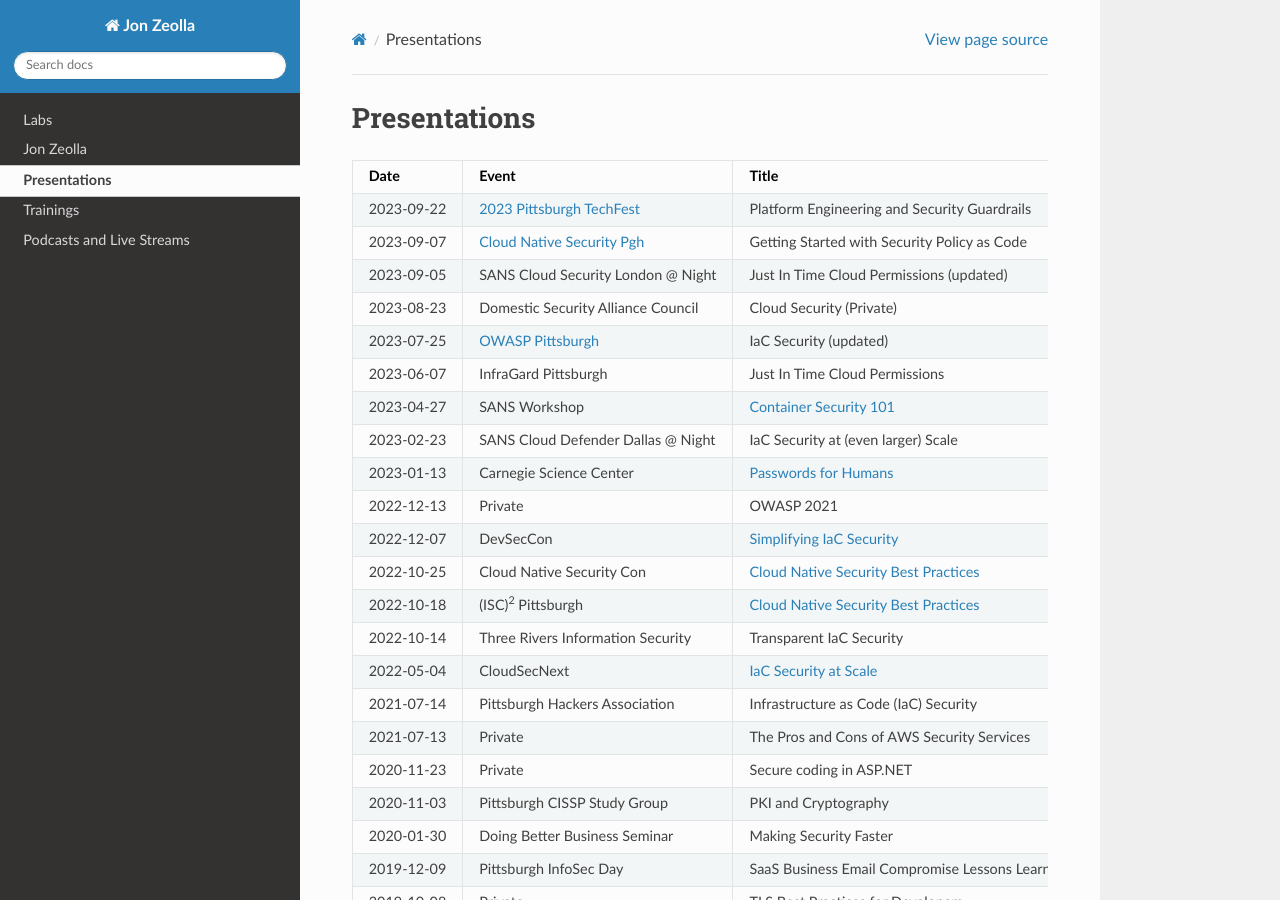
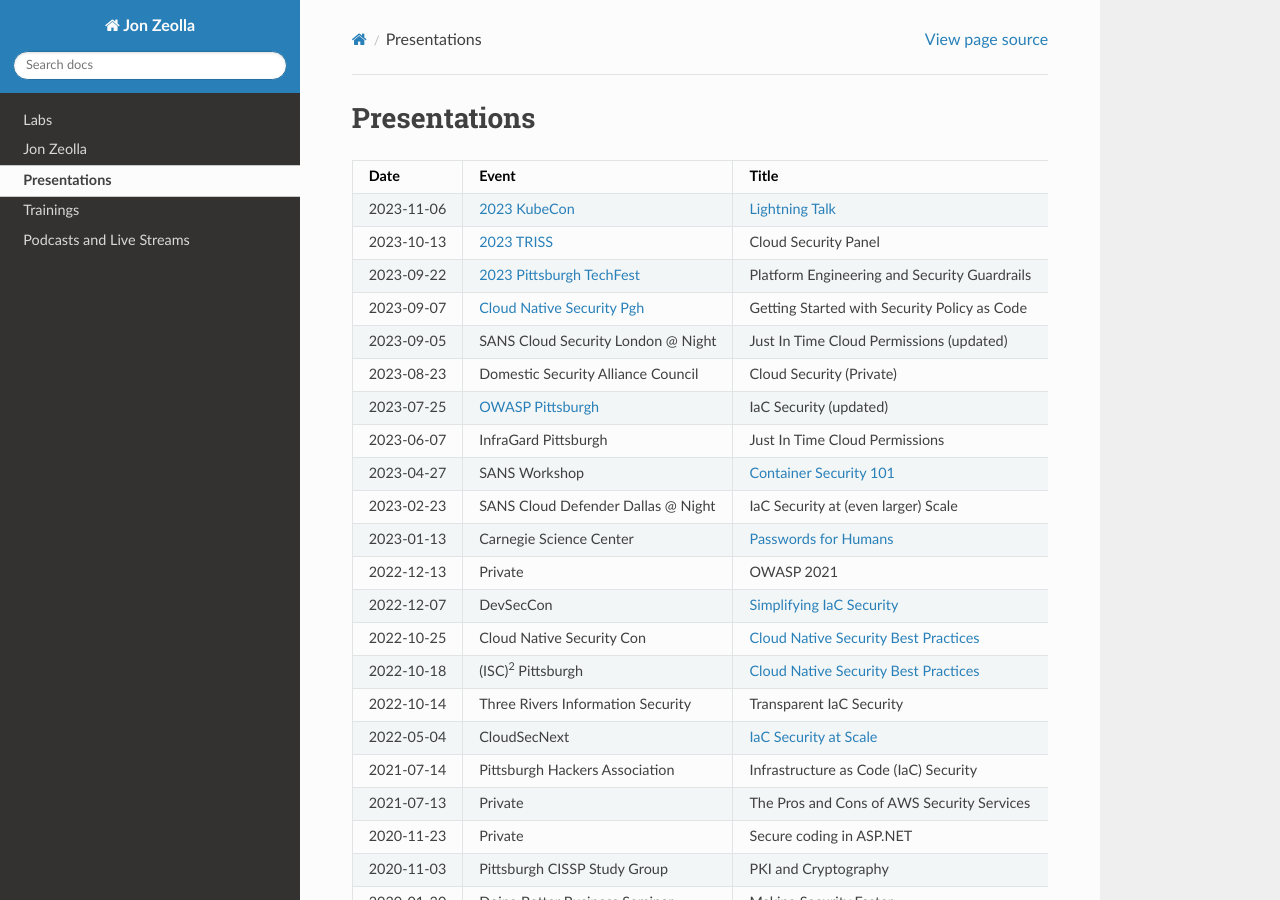
Before and after one commit to JonZeolla/JonZeolla.github.io, a Sphinx documentation site: the page built from docs/ref/content.md, in a window 1280 px wide and 900 px high. Built offline with Sphinx 7.4.7 and the Read the Docs theme 2.0.0, drawn with Linux system fonts in a browser that asks for light colours.

Commit message:
Add 2023 TRISS and KubeCon

```diff
--- a/docs/ref/content.md
+++ b/docs/ref/content.md
@@ -9,6 +9,8 @@
 
 | Date       | Event                                  | Title                                                          |
 | ---------- | -------------------------------------- | -------------------------------------------------------------- |
+| 2023-11-06 | [2023 KubeCon][2023-KubeCon]           | [Lightning Talk][2023-KubeCon-Talk]                            |
+| 2023-10-13 | [2023 TRISS][2023-TRISS]               | Cloud Security Panel                                           |
 | 2023-09-22 | [2023 Pittsburgh TechFest][2023-TF]    | Platform Engineering and Security Guardrails                   |
 | 2023-09-07 | [Cloud Native Security Pgh][2023-CNSP] | Getting Started with Security Policy as Code                   |
 | 2023-09-05 | SANS Cloud Security London @ Night     | Just In Time Cloud Permissions (updated)                       |
@@ -65,6 +67,9 @@
 | 2012-08-07 | Pittsburgh Technical Institute         | Life After Graduation                                          |
 | 2011-10-05 | Pittsburgh Technical Institute         | Alumni Speaker Series                                          |
 
+[2023-KubeCon-Talk]: https://kccncna2023.sched.com/event/1R2ll/cl-lightning-talk-empowering-the-deaf-and-hard-of-hearing-in-cloud-native-and-open-source-jon-zeolla-seiso-catherine-paganini-buoyant "2023 KubeCon Lightning Talk"
+[2023-KubeCon]: https://events.linuxfoundation.org/kubecon-cloudnativecon-north-america/ "2023 KubeCon and CloudNativeCon"
+[2023-TRISS]: https://www.threeriversinfosec.com/ "2023 Three Rivers Information Security Symposium"
 [2023-TF]: https://www.pghtech.org/events/2023TechFest_1 "2023 Pittsburgh TechFest"
 [2023-CNSP]: https://community.cncf.io/e/mvsutb/ "Cloud Native Security Pittsburgh - Kickoff Event in London"
 [2023-OWASP]: https://www.meetup.com/owasp-pittsburgh-chapter/events/294769152 "OWASP Pittsburgh: IaC Security"
```
